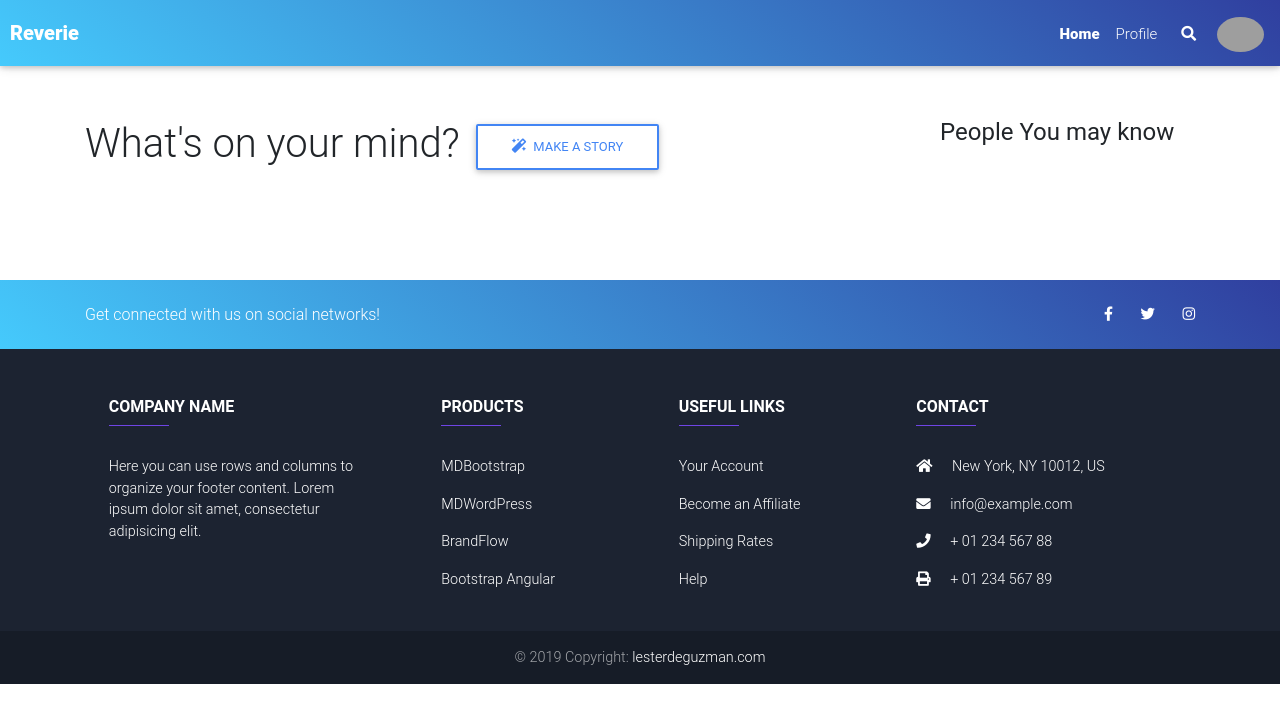
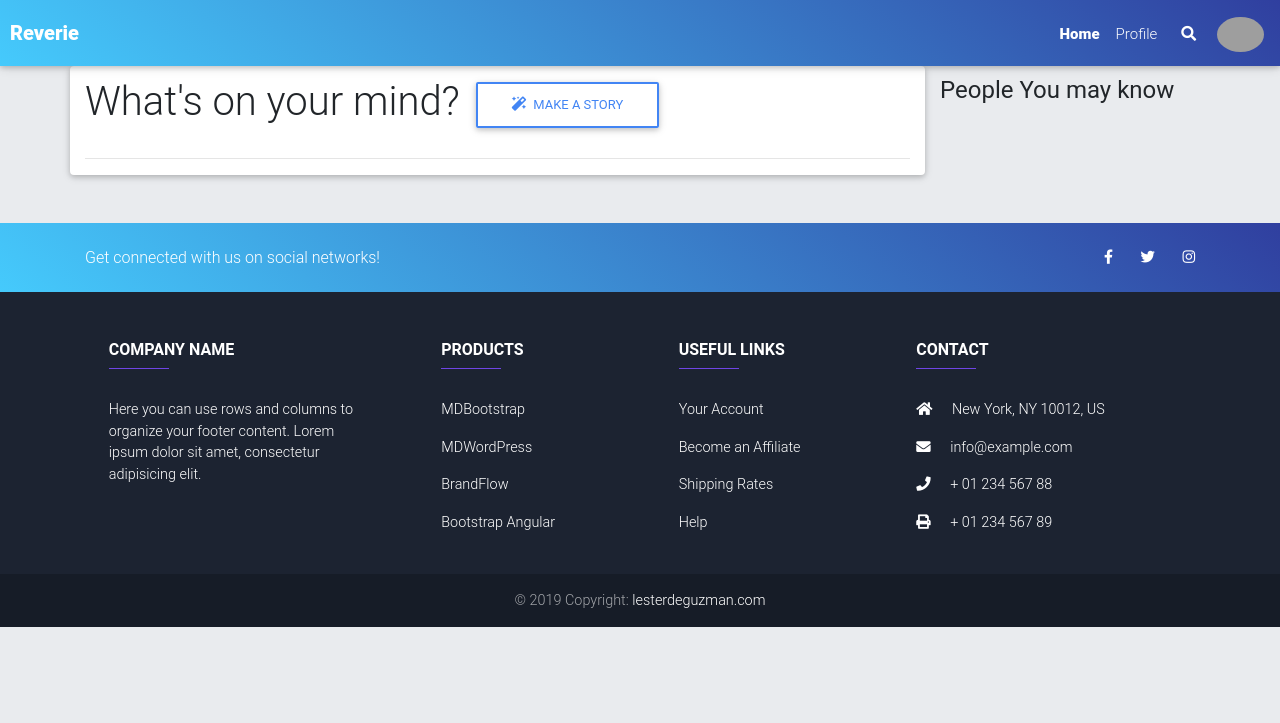
Before and after one commit to Lester016/Reverie, a Flask app: page / in a window 1280 px wide. Shown: the top 723 px of the page. Run offline with Flask 3, Linux system fonts and the light colour scheme; the visitor is signed in with stand-in values (Sample User, id 1); data comes from the database, SQL or seed files in the repository; both versions use the stored data as it was after the commit; data that the repository does not hold is empty; some libraries are stand-ins or nearby versions; some web fonts are replaced; grey boxes are pictures that could not be loaded.

Commit message:
Upgrade UI

```diff
--- a/app/static/main.css
+++ b/app/static/main.css
@@ -319,3 +319,7 @@
 .activenav {
   font-weight: 900;
 }
+
+body {
+  background-color: #E9EBEE;
+}
--- a/app/templates/user-index.html
+++ b/app/templates/user-index.html
@@ -2,18 +2,16 @@
 {% block content%}
 <div class="container">
 
-    <div class="row">
+    <div class="row" style=" margin-top: -52px;">
         <!-- Section: Blog v.3 -->
-        <section class="my-5 col-xl-9">
+        <section class="my-5 col-xl-9 card" style="background-color: white; padding-top: 10px;">
             <h1>What's on your mind?
                 <a href="{{ url_for('posts.create_post') }}" class="btn btn-outline-primary waves-effect"><i
                         class="fas fa-magic mr-1"></i>
                     Make a story
                 </a>
             </h1>
-
-            <br><br>
-
+            <hr>
             {% for post in posts %}
             <!-- Grid row -->
             <div class="row">
@@ -71,7 +69,7 @@
         </section>
         <!-- Section: Blog v.3 -->
 
-        <section class="my-5 col-xl-3">
+        <section class="my-5 col-xl-3" style="padding-top: 10px;">
             <h4 style="font-weight: bolder;">People You may know</h4>
             {% for user in users %}
             <div class="card-deck">
```
Also changed, not shown: app/site.db.
